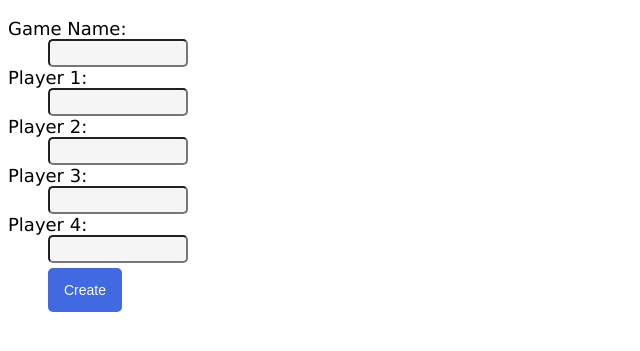
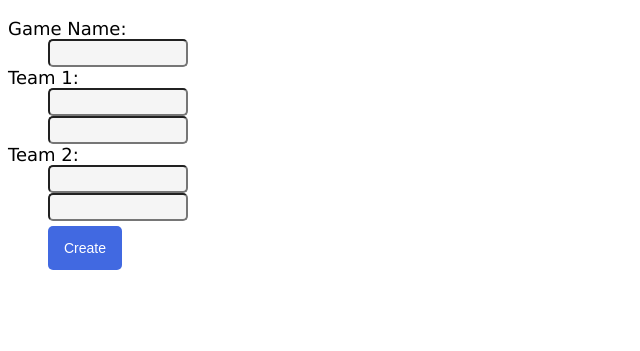
Before and after one commit to danielchiu/logic, a Flask app: page /newgame in a window 1280 px wide. Shown: the part 82-433 px from the top of the page, without its empty margins (0-640 px from the left). Run offline with Flask 2, Linux system fonts and the light colour scheme; some libraries are stand-ins or nearby versions.

Commit message:
lasttime fixed? newgame format improved

```diff
--- a/app/static/base.js
+++ b/app/static/base.js
@@ -3,7 +3,7 @@ $(document).ready(function() {
     $("#logbox").scrollTop($("#logbox")[0].scrollHeight);
 });
 
-var lasttime = new Date();
+var lasttime = new Date(0);
 // change times to client local time
 // TODO with latency this also takes a little bit to update
 function fixTimes() {
@@ -44,6 +44,7 @@ $(document).ready(function() {
                 $("#above").html($(data).find("#reload_above").html());
                 $("#below").html($(data).find("#reload_below").html());
                 $("#logbox").scrollTop($("#logbox")[0].scrollHeight);
+                lasttime = new Date(0);
                 fixTimes();
             }
         });
--- a/app/templates/newgame.html
+++ b/app/templates/newgame.html
@@ -11,13 +11,11 @@
         <dl>
             <dt>Game Name:
             <dd><input type=text name="name">
-            <dt>Player 1:
+            <dt>Team 1:
             <dd><input type=text name="p1">
-            <dt>Player 2:
+            <dd><input type=text name="p3">
+            <dt>Team 2:
             <dd><input type=text name="p2">
-            <dt>Player 3:
-            <dd><input type=text name="p3">
-            <dt>Player 4:
             <dd><input type=text name="p4">
             <dd><input type=submit name="create" value="Create">
         </dl>
```
